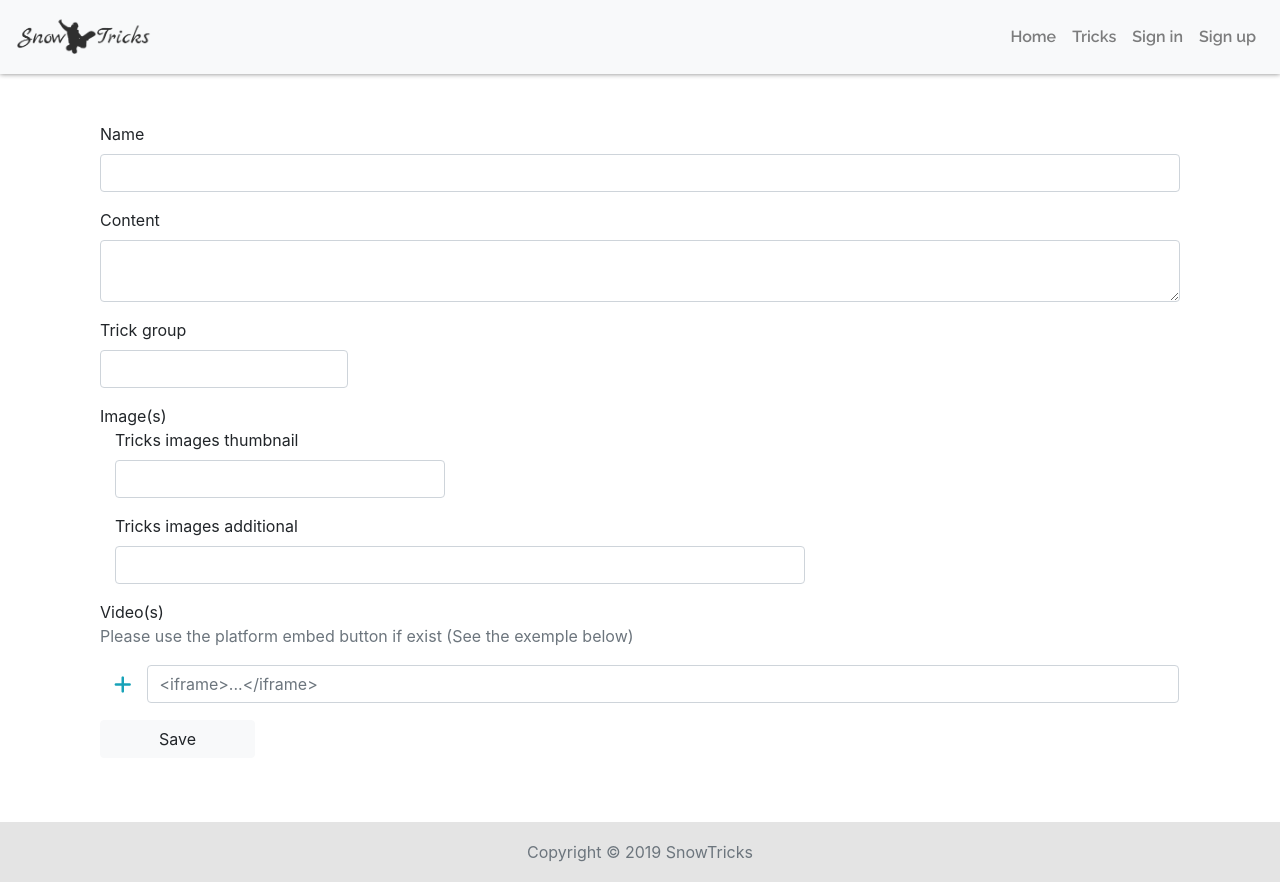
After one commit to RayyZen/snowtricks, a Symfony app: template templates/tricks/edit.html.twig in a window 1280 px wide. The commit adds this page. Run offline with Twig, Linux system fonts and the light colour scheme; the template is opened without the code that fills it, so the values that code supplies are empty; form fields are guessed from the names that the template uses; some libraries are stand-ins or nearby versions.

Commit message:
Tricks - Edit Tricks
+ Add:
    • Form to edit tricks

```diff
--- a/public/css/main.css
+++ b/public/css/main.css
@@ -218,7 +218,6 @@ form[name="tricks_new"] textarea {
 
 .preview-thumbnail img, .preview-additional img {
 	border-radius: 0.5rem;
-
 }
 
 .preview-thumbnail img {
@@ -284,3 +283,21 @@ form[name="tricks_new"] textarea {
 .trick-details .description {
 	margin-top: 50px;
 }
+
+/*########            ##########
+#########  Trick edit  #########
+##########            ########*/
+
+.pre-medias .card {
+	border: none;
+	margin: 0 0.5rem;
+}
+
+.pre-medias .card .card-body {
+	padding: 1rem 0;
+}
+
+.pre-medias img, .pre-medias iframe {
+	height: 120px;
+	width: auto;
+}
--- a/public/js/script.js
+++ b/public/js/script.js
@@ -40,11 +40,36 @@ $(document).ready(function() {
     });
 
     $(".btn-add-video").click(function() {
-        $(".videos-field").append("<tr><td><button type='button' class='btn btn-del-video'><i class='fad fa-trash fa-lg'></i></button></td><td><input type='text' name='add-video[]' required='required' class='form-control form-control' placeholder='<iframe>...</iframe>' /></td></tr>");
+        $(".videos-field").append("<tr><td><button type='button' class='btn btn-del-video text-danger'><i class='fad fa-trash fa-lg'></i></button></td><td><input type='text' name='add-video[]' required='required' class='form-control form-control' placeholder='<iframe>...</iframe>' /></td></tr>");
     });
 
-    $(".btn-del-video").click(function() {
-        $(this).closest ('tr').remove ();
+    $(".videos-field").delegate(".btn-del-video", "click", function () {
+        $(this).closest('tr').remove();
+    });
+
+    $(".btn-del-image").click(function () {
+        var path = $(this).attr('data-path');
+        var img_id = $(this).attr('data-id');
+        $.ajax({
+            type: 'POST',
+            url: path,
+            success: function(data) {
+                $("[data-card-id=img-" + img_id + "]").fadeOut();
+            }
+        });
+    });
+
+
+    $(".btn-del-video").click(function () {
+        var path = $(this).attr('data-path');
+        var vid_id = $(this).attr('data-id');
+        $.ajax({
+            type: 'POST',
+            url: path,
+            success: function(data) {
+                $("[data-card-id=vid-" + vid_id + "]").fadeOut();
+            }
+        });
     });
 
 });
--- a/templates/home.html.twig
+++ b/templates/home.html.twig
@@ -42,7 +42,7 @@
 						<div class="card-body d-flex justify-content-around">
 		    				<h5 class="card-title"><a href="{{ path('tricks.details', {id: trick.id, slug: trick.slug}) }}">{{ trick.name }}</a></h5>
 						    <div class="icons">
-		  						<a href="#"><i class="fad fa-pencil-alt fa-lg"></i></a>
+		  						<a href="{{ path('tricks.edit', {id: trick.id}) }}"><i class="fad fa-pencil-alt fa-lg"></i></a>
 						    	<form method="POST" action="{{ path('tricks.delete', {id: trick.id}) }}" class="d-inline-block" onsubmit="return confirm('Are you sure you want to delete this trick ?')">
 									<input type="hidden" name="_method" value="DELETE">
 									<input type="hidden" name="_token" value="{{ csrf_token('delete' ~ trick.id) }}">
--- a/templates/tricks/details.html.twig
+++ b/templates/tricks/details.html.twig
@@ -14,6 +14,12 @@
 						<img src="{{ asset('img/tricks/') ~ image.filename }}" alt="{{ trick.name }}">
 					{% endfor %}
 				</div>
+				<div class="videos">
+					{% for video in videos %}
+						<iframe src="{{ video.url }}" frameborder="0"></iframe>
+					{% endfor %}
+
+				</div>
 			</div>
 			<p class="description">{{ trick.content|nl2br }}</p>
 			<div class="infos col-11 mx-auto col-md-6 d-flex justify-content-between">
--- /dev/null
+++ b/templates/tricks/edit.html.twig
@@ -0,0 +1,68 @@
+{% block title %}SnowTricks - New Trick{% endblock %}
+{% extends "base.html.twig" %}
+{% block body %}
+
+	<div class="container">
+		<div class="content py-5">
+
+			{{ form_start(editForm) }}
+				<div class="col-12">
+					{{ form_row(editForm.name) }}
+				</div>
+				<div class="col-12">
+					{{ form_row(editForm.content) }}
+				</div>
+				<div class="col-12 col-md-4 col-lg-3">
+					{{ form_row(editForm.trickGroup) }}
+				</div>
+				<div class="col-12">
+					<span>Image(s)</span>
+					<div class="pre-medias d-flex flex-wrap col-12">
+						{% for image in images %}
+							<div class="card" data-card-id="img-{{ image.id }}">
+  								<img src="{{ asset('img/tricks/') ~ image.filename }}" alt="{{ trick.name }}" class="card-img-top">
+ 								<div class="card-body">
+ 									<button type='button' class='btn btn-del-image bg-danger text-light col-12' data-token="{{ csrf_token('delete' ~ image.id) }}" data-id="{{ image.id }}" data-path="{{ path('trick.image.delete', {id: image.id}) }}"><i class='fad fa-trash fa-lg'></i> Delete</button>
+  								</div>
+							</div>
+						{% endfor %}
+					</div>
+					<div class="col-12 col-md-4">
+						{{ form_row(editForm.tricksImages.thumbnail) }}
+						<div class="preview-thumbnail"></div>
+					</div>
+					<div class="col-12 col-md-8">
+						{{ form_row(editForm.tricksImages.additional) }}
+						<div class="preview-additional"></div>
+					</div>
+				</div>
+				<div class="col-12">
+					<span>Video(s)</span>
+					<div class="pre-medias d-flex flex-wrap col-12">
+						{% for video in videos %}
+							<div class="card" data-card-id="vid-{{ video.id }}">
+								<iframe src="{{ video.url }}" frameborder="0" class="card-img-top"></iframe>
+	 							<div class="card-body">
+	 								<button type='button' class='btn btn-del-video bg-danger text-light col-12' data-token="{{ csrf_token('delete' ~ video.id) }}" data-id="{{ video.id }}" data-path="{{ path('trick.video.delete', {id: video.id}) }}"><i class='fad fa-trash fa-lg'></i> Delete</button>
+	  							</div>
+							</div>
+						{% endfor %}
+					</div>
+					<p class="text-muted">Please use the platform embed button if exist (See the exemple below)</p>
+					<table class="col-12">
+						<tbody class="videos-field">
+							<tr>
+								<td style="width: 40px"><button type="button" class="btn btn-add-video text-info"><i class="fas fa-plus fa-lg"></i></button></td>
+								<td><input type="text" name="add-video[]" class="form-control form-control" placeholder="<iframe>...</iframe>" /></td>
+							</tr>
+						</tbody>
+					</table>
+				</div>
+				<div class="col-12 col-md-4 col-lg-2 my-3">
+					<input type="submit" class="btn btn-light w-100" value="Save">
+				</div>
+			{{ form_end(editForm) }}
+		</div>
+	</div>
+
+{% endblock %}
```
Also changed, not shown: src/Controller/TricksController.php (+152 -3 lines), src/Repository/TricksImagesRepository.php (+11 -0 lines), templates/tricks/new.html.twig (+2 -6 lines).
